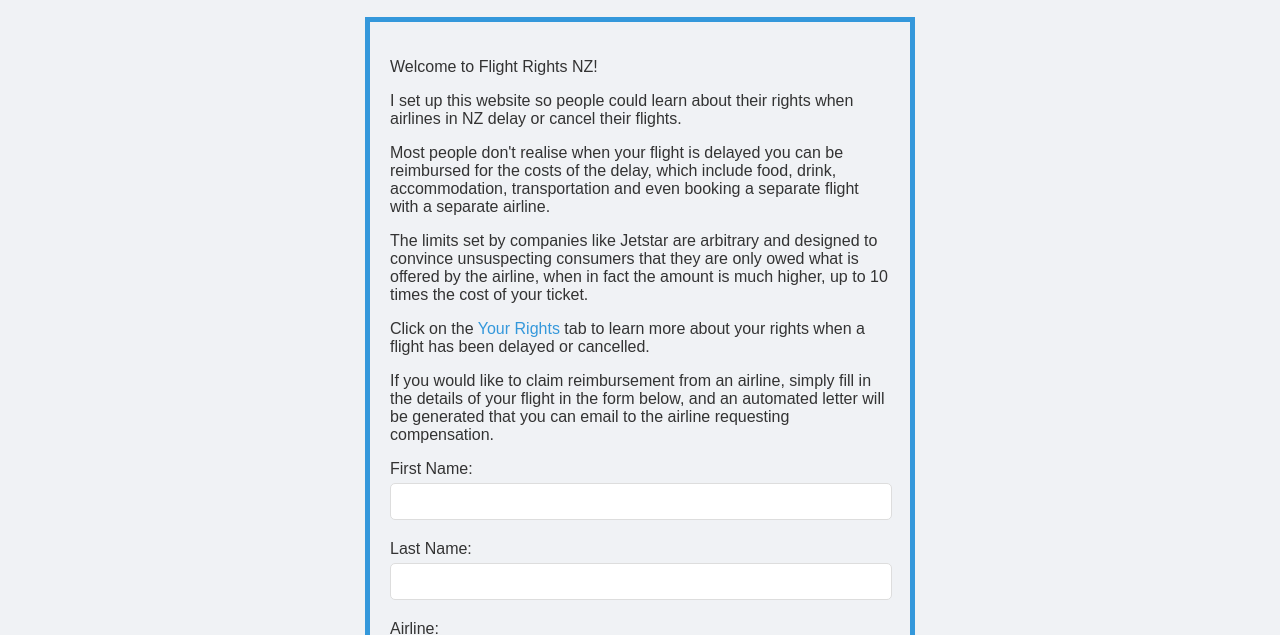
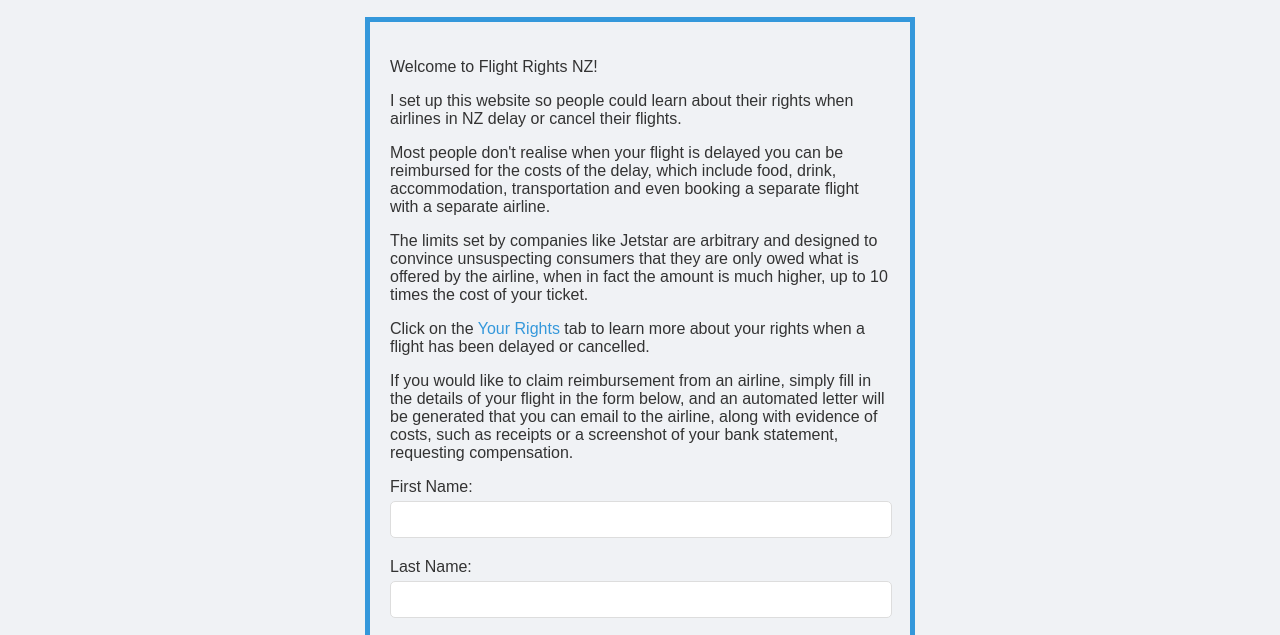
Before and after one commit to trader8899/flightrights.nz, a plain HTML site: page index.html in a window 1280 px wide. Shown: the part 156-791 px from the top of the page. Drawn offline with Linux system fonts and the light colour scheme.

Commit message:
Update index.html
Added some detail to wording.

```diff
--- a/index.html
+++ b/index.html
@@ -121,7 +121,7 @@
 
         <p>Click on the <a href="YourRights.html" target="_blank">Your Rights</a> tab to learn more about your rights when a flight has been delayed or cancelled.</p>
 
-        <p>If you would like to claim reimbursement from an airline, simply fill in the details of your flight in the form below, and an automated letter will be generated that you can email to the airline requesting compensation.</p>
+        <p>If you would like to claim reimbursement from an airline, simply fill in the details of your flight in the form below, and an automated letter will be generated that you can email to the airline, along with evidence of costs, such as receipts or a screenshot of your bank statement, requesting compensation.</p>
 
         <label for="fname">First Name:</label>
         <input type="text" id="fname" name="fname">
```
